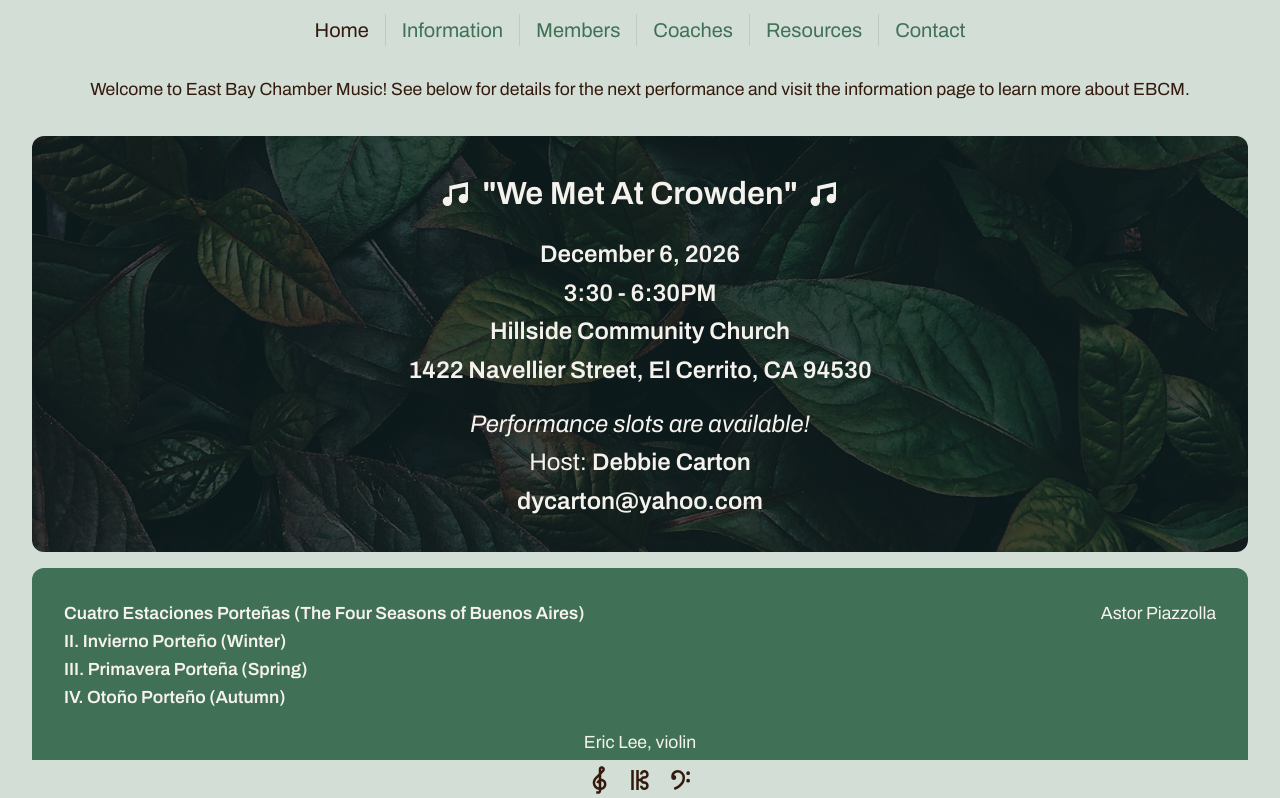
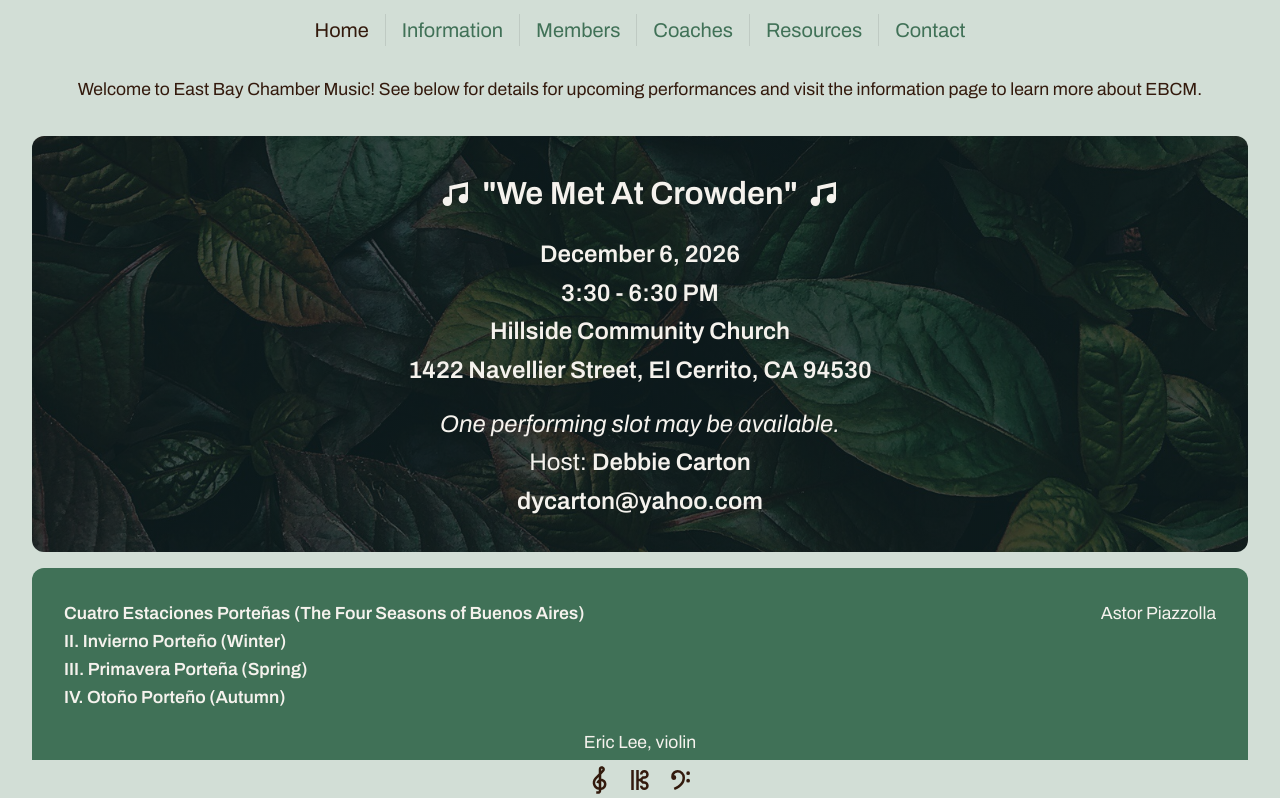
Before and after one commit to ebchambermusic/ebchambermusic.github.io, a Vue app: page / in a window 1280 px wide. Shown: the top 798 px of the page. Built offline with nearby package versions, Linux system fonts and the light colour scheme.

Commit message:
adjust notes for announcements

```diff
--- a/public/data.json
+++ b/public/data.json
@@ -2,7 +2,7 @@
   "descriptions": {
     "data": [
       {
-        "home": "Welcome to East Bay Chamber Music! See below for details for the next performance and visit the information page to learn more about EBCM.",
+        "home": "Welcome to East Bay Chamber Music! See below for details for upcoming performances and visit the information page to learn more about EBCM.",
         "information": "East Bay Chamber Music (EBCM) is a volunteer-run group focused on facilitating amateur chamber music opportunities in the East Bay (San Francisco Bay Area). There will be at least one set performance date per quarter that people can sign up for, but groups are encouraged to organize their own recitals and invite others to take part via EBCM announcements.\n\nEach group is responsible for managing their own rehearsals - choosing repertoire, renting space, hiring coaches (not required, but recommended!), and organizing schedules and logistics. In the future, this may change, depending on participation levels and interest.",
         "members": "A directory of the musicians of EBCM. If you'd like to be added to this page, please fill out the form. This is optional - you can just sign up for announcement emails without being listed here.\n\nPlease note that it may take some time for your profile to appear after submission of the form. Thank you!\nIf you would like to make edits to your current profile, just email ebchambermusic@gmail.com.\n\nFiltering and sorting options will be available soon!",
         "coaches": "A directory of chamber music coaches in the area. If you are a coach who would like to be added to this page, please fill out the form. If you have a suggestion for a coach who isn't listed, email ebchambermusic@gmail.com with their contact information or send the form to the coach directly.\n\nPlease note that it may take some time for your profile to appear after submission of the form. Thank you!\nIf you would like to make edits to your current profile, just email ebchambermusic@gmail.com.",
@@ -27,9 +27,9 @@
         "eventId": "120626DC",
         "name": "\"We Met At Crowden\"",
         "date": "December 6, 2026",
-        "time": "3:30 - 6:30PM",
+        "time": "3:30 - 6:30 PM",
         "venue": "Hillside Community Church\n1422 Navellier Street, El Cerrito, CA 94530",
-        "status": true,
+        "status": "One performing slot may be available.",
         "notes": "",
         "host": "Debbie Carton",
         "contact": "dycarton@yahoo.com"
@@ -157,7 +157,7 @@
         "category": "Rentals",
         "name": "Performance Venues",
         "link": "https://docs.google.com/spreadsheets/d/1hq01t6V8B6ZTMESWqz3uQq_ZAYwEehx281STamU6ybs/edit?usp=sharing",
-        "description": "A list of possible performance venues for hosting recitals, usually with a piano available"
+        "description": "A list of possible performance venues for hosting recitals. Needing a piano will narrow down your options significantly"
       },
       {
         "category": "Rentals",
--- a/src/components/AnnounceCard.vue
+++ b/src/components/AnnounceCard.vue
@@ -37,14 +37,9 @@ const display = computed(() => {
     exclude.push("contact")
   }
   const announce = Object.entries(announcement.value)
-    .filter(([key]) => !exclude.includes(key))
+    .filter(([key, value]) => !exclude.includes(key) && !(key === "notes" && value === ""))
     .map(([key, value]) => {
       let final = value
-      if (key === "status" && value) {
-        final = "Performance slots are available!"
-      } else if (key === "status" && !value) {
-        final = "Performer list is at capacity."
-      }
       return [key, final]
     })
   return Object.fromEntries(announce)
@@ -106,6 +101,10 @@ onMounted(async () => {
     font-weight: 400;
   }
 }
+.notes {
+  font-size: 1rem;
+  margin: 8px 0;
+}
 
 @media screen and (max-width: 600px) {
   .announcement-wrapper {
```
